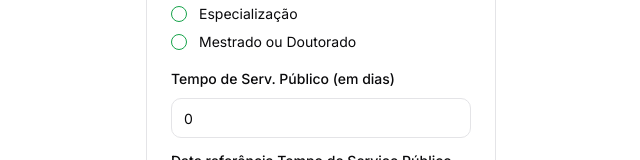
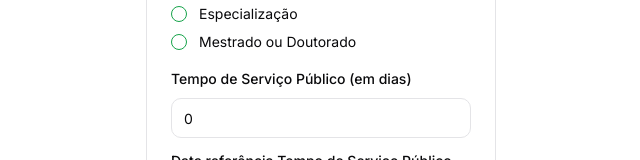
Before and after one commit to flaviomreis/reenquadramento-pgers, a Next.js app: page / in a window 1280 px wide. Shown: the part 369-529 px from the top of the page, without its empty margins (319-959 px from the left). Built offline with nearby package versions, Linux system fonts and the light colour scheme.

Commit message:
fix label Tempo de Serviço Público

```diff
--- a/src/components/app/EmployeeForm.tsx
+++ b/src/components/app/EmployeeForm.tsx
@@ -584,7 +584,7 @@ export function EmployeeForm() {
                   name="tempoEstado"
                   render={({ field }) => (
                     <FormItem>
-                      <FormLabel>Tempo de Serv. Público (em dias)</FormLabel>
+                      <FormLabel>Tempo de Serviço Público (em dias)</FormLabel>
                       <FormControl>
                         <Input placeholder="3" {...field} />
                       </FormControl>
```
